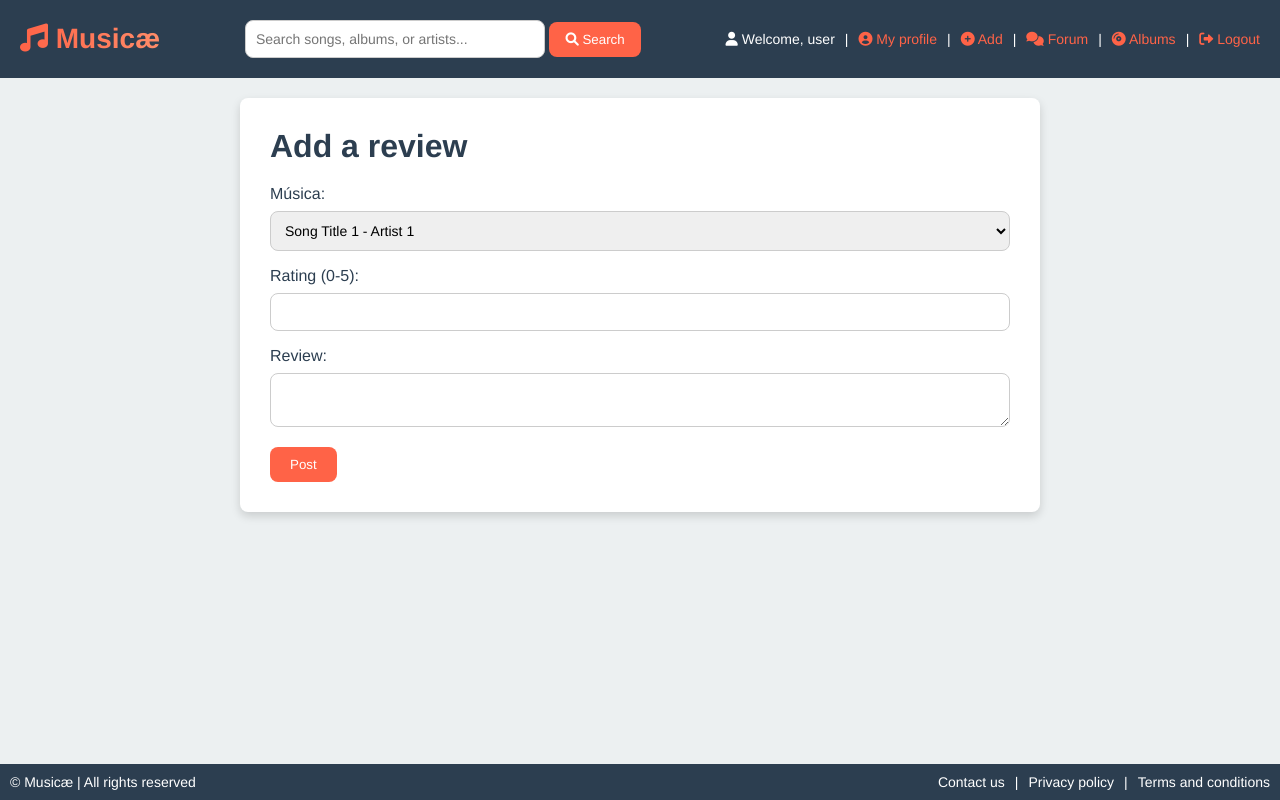
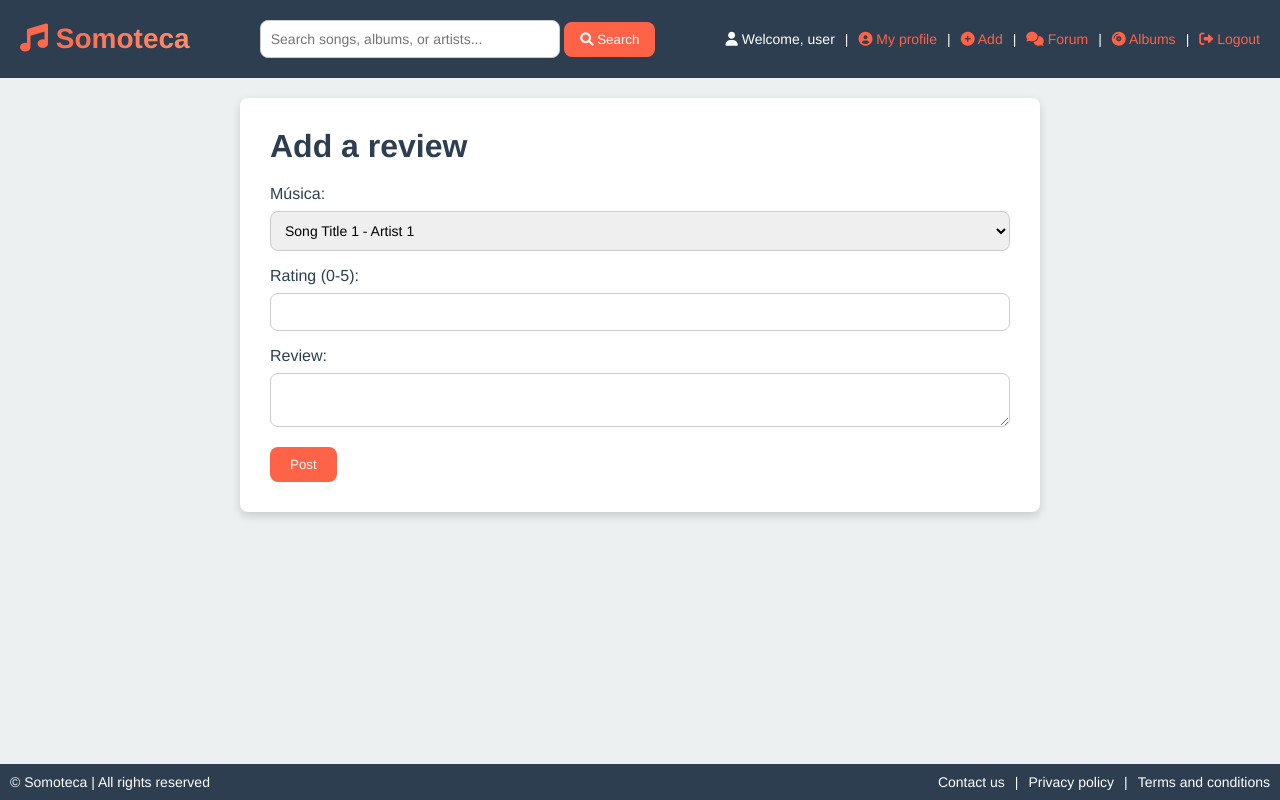
Before and after one commit to walberluis/Somoteca, a plain HTML site: page add-review.html in a window 1280 px wide. Drawn offline with Linux system fonts and the light colour scheme.

Commit message:
Update add-review.html

```diff
--- a/add-review.html
+++ b/add-review.html
@@ -4,7 +4,7 @@
 <head>
     <meta charset="UTF-8">
     <meta name="viewport" content="width=device-width, initial-scale=1.0">
-    <title>Musicæ</title>
+    <title>Somoteca</title>
     <link rel="stylesheet" href="https://cdnjs.cloudflare.com/ajax/libs/font-awesome/6.0.0-beta3/css/all.min.css">
     <link rel="stylesheet" href="css/styles.css">
 
@@ -13,7 +13,7 @@
 
 <body>
     <header>
-        <a href="index.html" class="logo"><i class="fas fa-music"></i> Music<strong>æ</strong></a>
+        <a href="index.html" class="logo"><i class="fas fa-music"></i> Somoteca</a>
         <div class="search-bar">
             <form action="#" method="GET">
                 <input type="text" name="q" placeholder="Search songs, albums, or artists...">
@@ -50,7 +50,7 @@
         </section>
     </main>
     <footer>
-        <p>&copy; Musicæ | All rights reserved</p>
+        <p>&copy; Somoteca | All rights reserved</p>
         <div class="footer-links">
             <a href="#contact">Contact us</a> |
             <a href="#privacy-policy">Privacy policy</a> |
```
